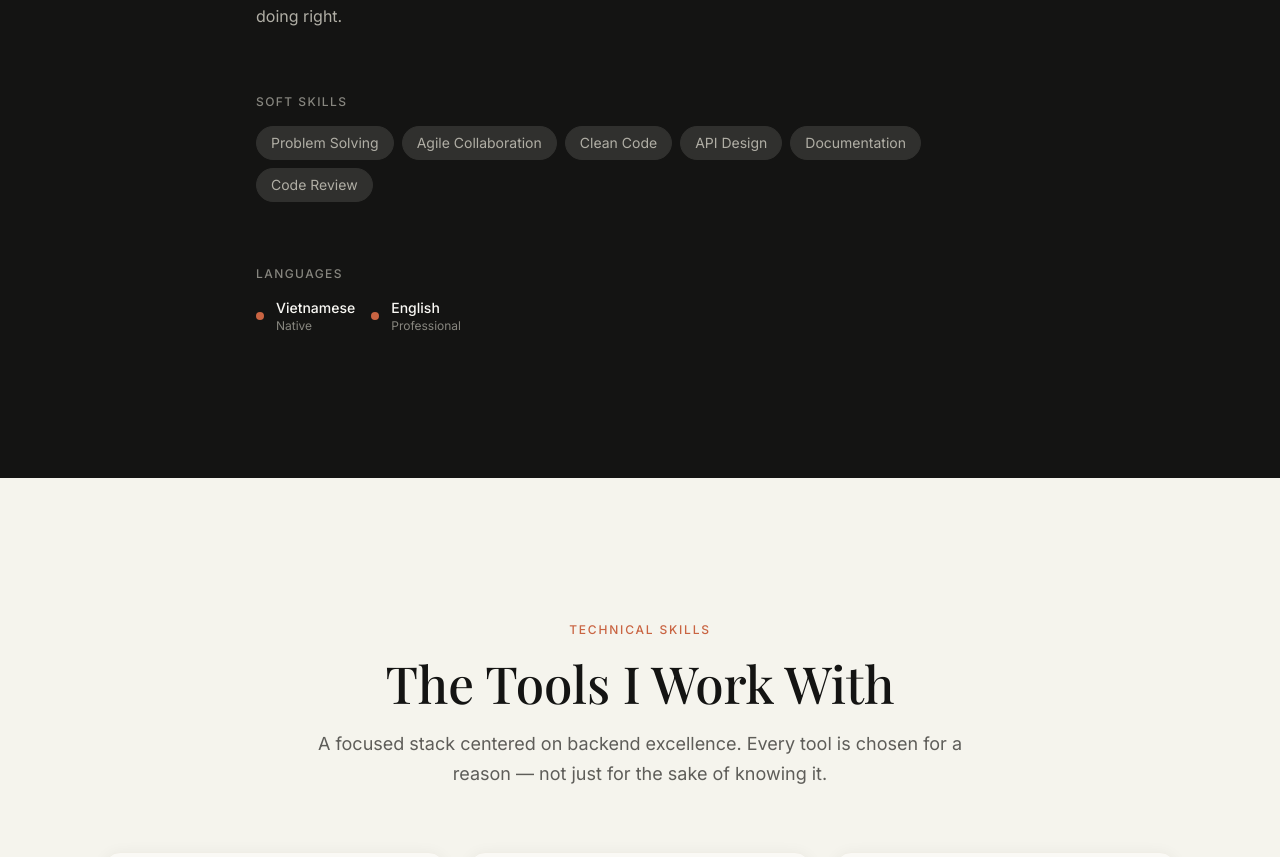
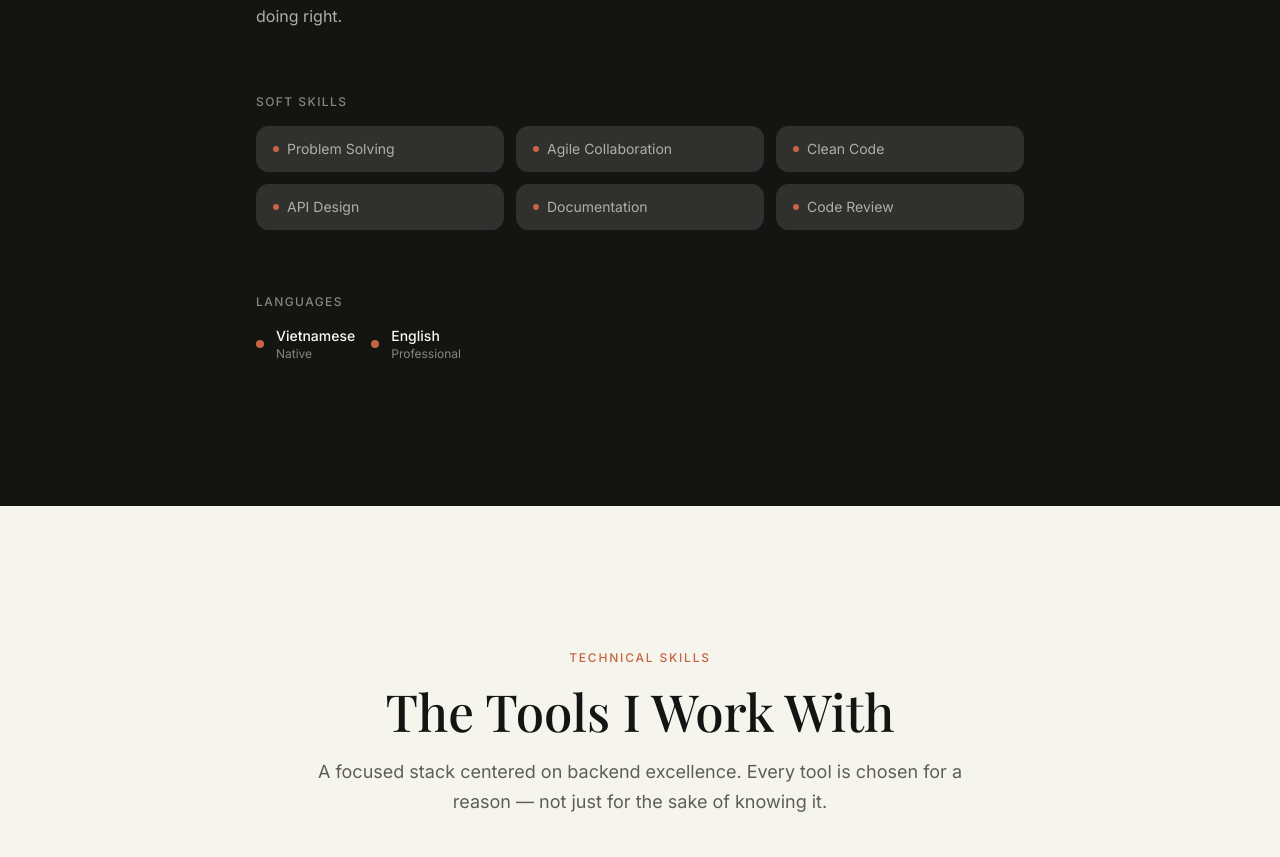
Before and after one commit to quangtruong2003/Portfolio, a Next.js app: page /portfolio in a window 1280 px wide. Shown: the part 1450-2307 px from the top of the page. Built offline with nearby package versions, Linux system fonts and the light colour scheme; no server answers.

Commit message:
fix: style soft skills with grid cards instead of plain list

```diff
--- a/components/sections/AboutSection.tsx
+++ b/components/sections/AboutSection.tsx
@@ -62,19 +62,24 @@ export default function AboutSection() {
             <h3 className="font-sans text-xs font-medium uppercase tracking-[0.12em] text-stone-gray">
               {t.softSkills}
             </h3>
-            <div className="flex flex-wrap gap-2">
+            <div className="grid grid-cols-2 sm:grid-cols-3 gap-3">
               {softSkills.map((skill) => (
-                <span
+                <div
                   key={skill}
                   className="
-                    px-3.5 py-1.5 rounded-full
+                    group px-4 py-3 rounded-[12px]
                     bg-dark-surface border border-[#30302e]
-                    font-sans text-sm text-warm-silver
-                    hover:border-terracotta/40 hover:text-ivory transition-all duration-200
+                    hover:border-terracotta/40
+                    transition-all duration-200
                   "
                 >
-                  {skill}
-                </span>
+                  <div className="flex items-center gap-2">
+                    <div className="w-1.5 h-1.5 rounded-full bg-terracotta" />
+                    <span className="font-sans text-sm text-warm-silver group-hover:text-ivory transition-colors duration-200">
+                      {skill}
+                    </span>
+                  </div>
+                </div>
               ))}
             </div>
           </div>
```
